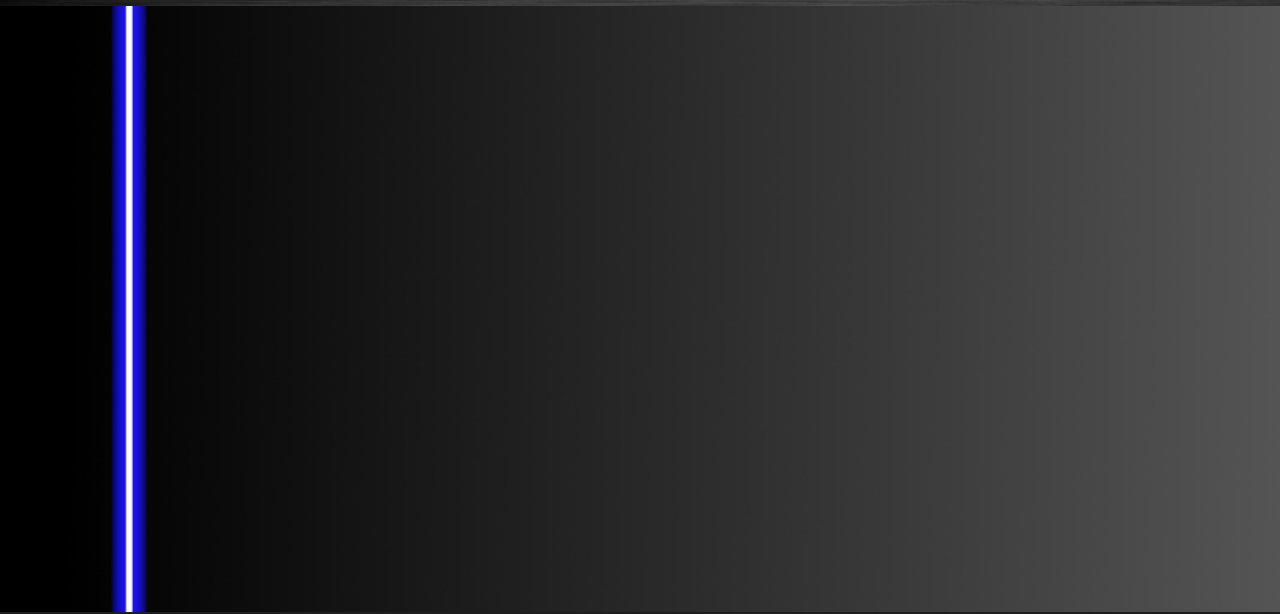
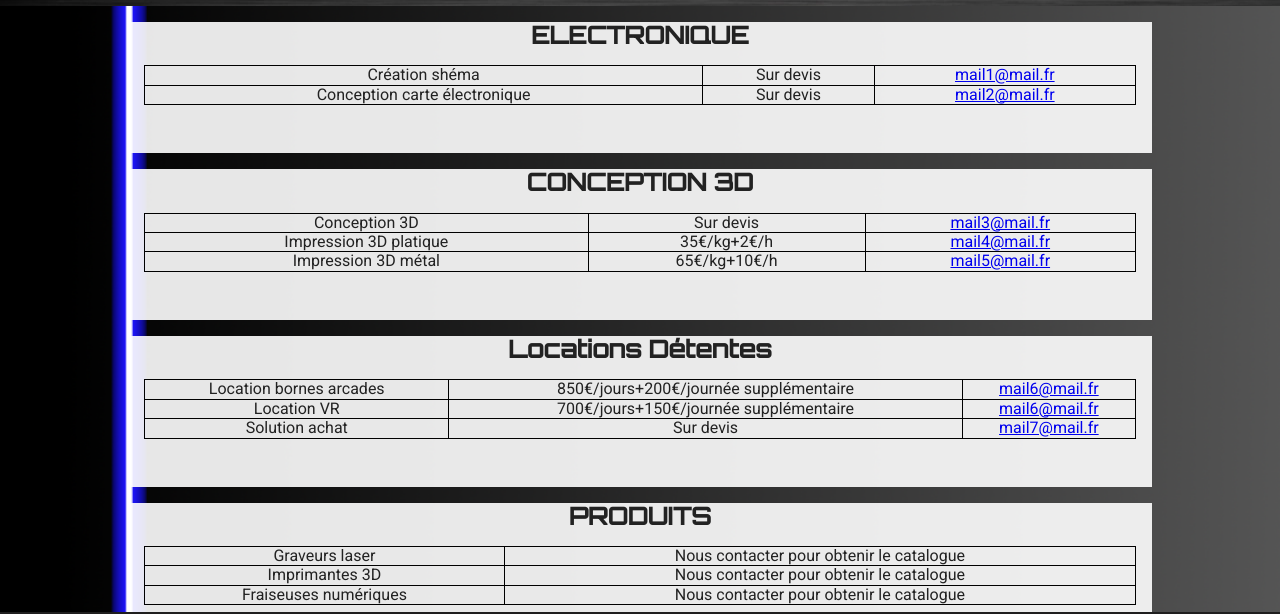
Before and after one commit to JEANThibaut/Terre-de-Geek, a website built with Parcel: page tarif.html in a window 1280 px wide. Shown: the part 148-762 px from the top of the page. Built offline with nearby package versions, Linux system fonts and the light colour scheme.

Commit message:
add table pages

```diff
--- a/css/main.css
+++ b/css/main.css
@@ -309,8 +309,13 @@ width:50%;
   width: 70vw;
   height: auto;
 }
-
-
+table{
+  margin:1em;
+  border-collapse: collapse;
+}
+td{
+  border: solid 1px black;
+}
 
 
 /* TouchPad Code */
--- a/tarif.html
+++ b/tarif.html
@@ -48,11 +48,84 @@
       </div>
     </div>
 </header>
-
-
-
-
-
+<container>
+<h2>ELECTRONIQUE</h2>
+    <table>
+    <tr>
+        <td>Création shéma</td>
+        <td>Sur devis</td>
+        <td><a href= "mailto:mail1@mail.fr">mail1@mail.fr </td>
+    </tr>
+    <tr>
+        <td>Conception carte électronique</td>
+        <td>Sur devis</td>
+        <td><a href= "mailto:mail2@mail.fr">mail2@mail.fr </td>
+    </tr>
+    </table>
+</container>
+<container>
+<h2>CONCEPTION 3D</h2>
+    <table>
+        <tr>
+            <td>Conception 3D</td>
+            <td>Sur devis</td>
+            <td><a href= "mailto:mail3@mail.fr">mail3@mail.fr </td>
+        </tr>
+        <tr>
+            <td>Impression 3D platique</td>
+            <td>35€/kg+2€/h</td>
+            <td><a href= "mailto:mail4@mail.fr">mail4@mail.fr </td>
+        </tr>
+        <tr>
+            <td>Impression 3D métal</td>
+            <td>65€/kg+10€/h</td>
+            <td><a href= "mailto:mail5@mail.fr">mail5@mail.fr </td>
+        </tr>
+    </table>
+</container>
+<container>
+    <h2>Locations Détentes</h2>
+    <table>
+        <tr>
+            <td>Location bornes arcades</td>
+            <td>850€/jours+200€/journée supplémentaire</td>
+            <td><a href= "mailto:mail6@mail.fr">mail6@mail.fr </td>
+        </tr>
+        <tr>
+            <td>Location VR</td>
+            <td>700€/jours+150€/journée supplémentaire</td>
+            <td><a href= "mailto:mail6@mail.fr">mail6@mail.fr </td>
+        </tr>
+        <tr>
+            <td>Solution achat</td>
+            <td>Sur devis</td>
+            <td><a href="mailto:mail7@mail.fr">mail7@mail.fr</td>
+        </tr>
+    </table>
+</container>
+<container>
+<h2>PRODUITS</h2>
+    <table>
+        <tr>
+            <td>Graveurs laser</td>
+            <td>Nous contacter pour obtenir le catalogue</td>
+        </tr>
+        <tr>
+            <td>Imprimantes 3D</td>
+            <td>Nous contacter pour obtenir le catalogue</td>
+        </tr>
+        <tr>
+            <td>Fraiseuses numériques</td>
+            <td>Nous contacter pour obtenir le catalogue</td>
+        </tr>
+    </table>
+</container>
+<container>
+    <table>
+        <h2>Piecès détachées</h2>
+        <p>Pour toutes informations merci de contacter <a href="mailto:mail8@mail.fr">mail8@mail.fr</a></p>
+    </table>
+</container>
 
 <footer>
     <div class="CGU">
```
